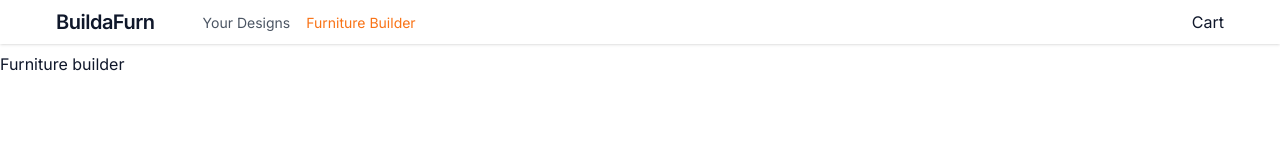
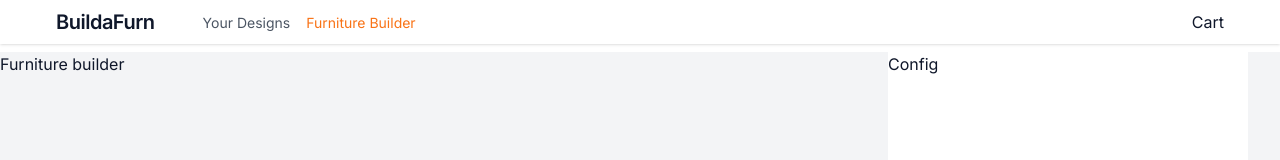
Before and after one commit to oskar-dragon/furniture-builder, a Next.js app in the folder webapp/: page /furniture-builder in a window 1280 px wide. Shown: the top 160 px of the page. Built offline with nearby package versions, Linux system fonts and the light colour scheme.

Commit message:
feat: add firniture-builder layout

```diff
--- a/webapp/src/app/furniture-builder/page.tsx
+++ b/webapp/src/app/furniture-builder/page.tsx
@@ -1,9 +1,12 @@
 import { PageWrapper } from '@/components/layout/PageWrapper';
 
-export default function Home() {
+export default function FurnitureBuilderPage() {
   return (
-    <PageWrapper>
-      <h1>Furniture builder</h1>
+    <PageWrapper className="min-h-screen">
+      <div className="flex flex-col shadow-sm lg:min-h-[calc(100vh-8.5rem)] lg:flex-row lg:bg-gray-100">
+        <div className="bg-gray-100 shadow-sm lg:flex-1 lg:shadow-none">Furniture builder</div>
+        <div className="bg-white lg:mb-8 lg:mr-8 lg:max-h-[calc(100%-8rem)] lg:basis-[360px]">Config</div>
+      </div>
     </PageWrapper>
   );
 }
--- a/webapp/src/app/page.tsx
+++ b/webapp/src/app/page.tsx
@@ -1,7 +1,7 @@
 import { PageWrapper } from '@/components/layout/PageWrapper';
 import { Button } from '@/components/ui/Button';
 
-export default function Home() {
+export default function HomePage() {
   return (
     <PageWrapper>
       <Button>Button</Button>
--- /dev/null
+++ b/webapp/src/feature/furniture-builder/components/Configurator.tsx
@@ -0,0 +1,16 @@
+'use client';
+
+type ConfiguratorProps = {
+  style: 'grid' | 'gradient' | 'pattern' | 'frame';
+  width: string;
+  height: string;
+  depth: '24' | '32' | '40' | '50';
+  feet: 'standard' | 'legs';
+  columns: number;
+  backPanels: boolean;
+  colour: string;
+};
+
+export function Configurator({}: ConfiguratorProps) {
+  return <div>Configurator</div>;
+}
--- /dev/null
+++ b/webapp/src/feature/furniture-builder/index.ts
@@ -0,0 +1 @@
+export { Configurator } from './components/Configurator';
```
